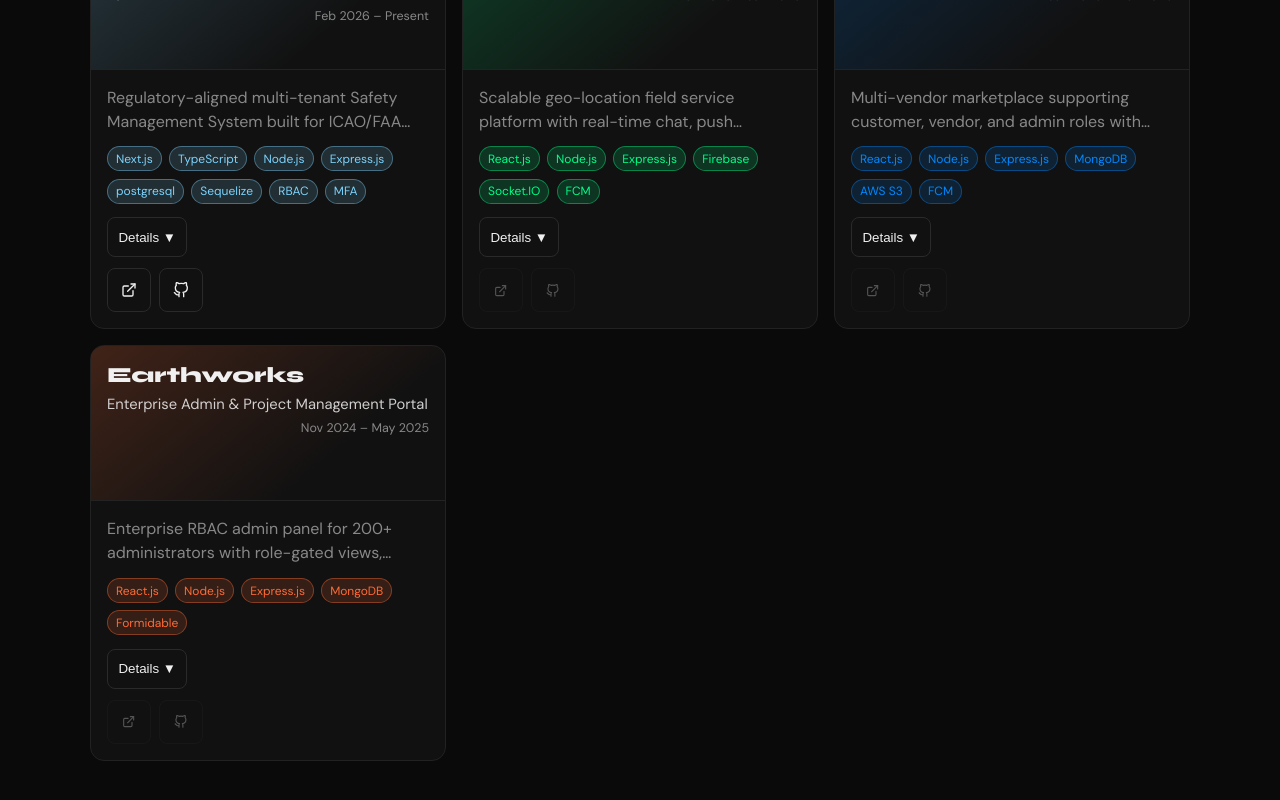
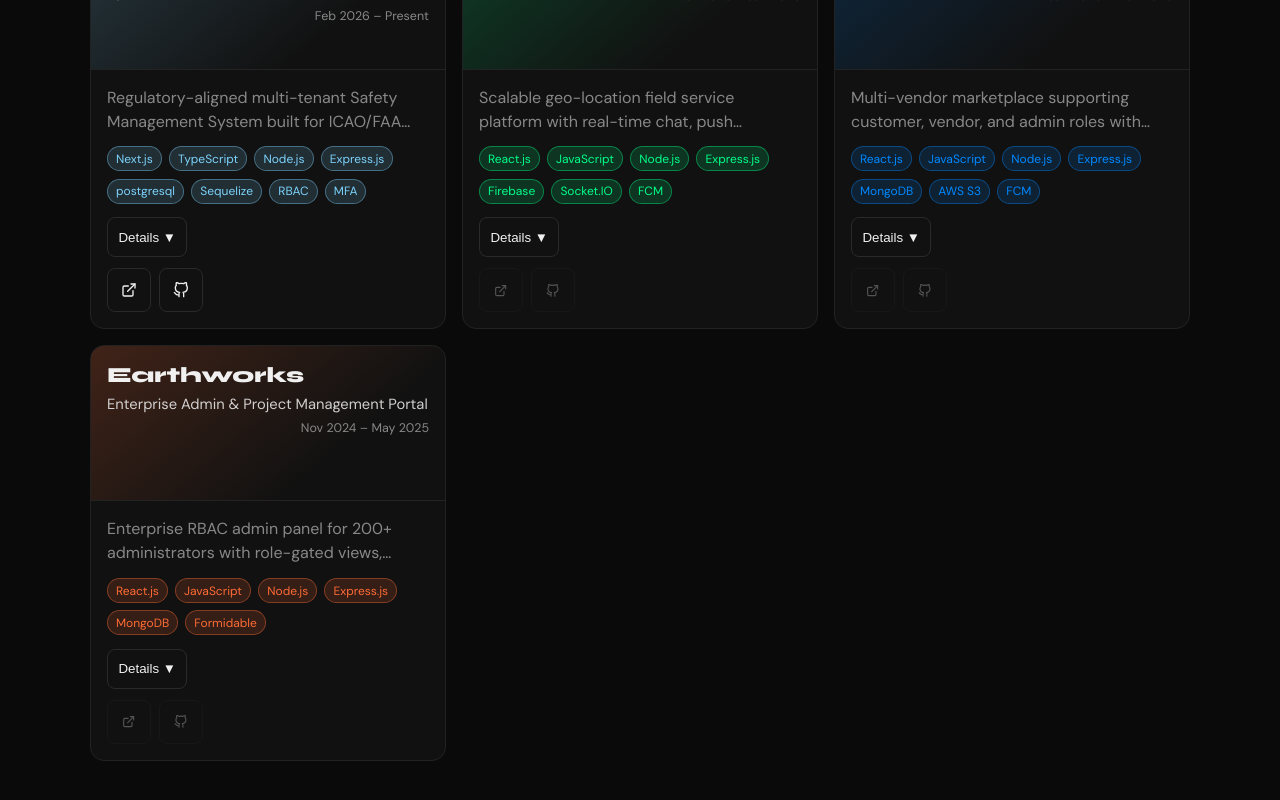
Before and after one commit to amitkumarvishnu/Portfolio, a React (Vite) app in the folder port/: page / in a window 1280 px wide. Shown: the part 3100-3900 px from the top of the page. Built offline with nearby package versions, Linux system fonts and the light colour scheme.

Commit message:
Update portfolioData.js

```diff
--- a/port/src/data/portfolioData.js
+++ b/port/src/data/portfolioData.js
@@ -102,7 +102,7 @@ export const projects = [
       "Engineered real-time chat system via Socket.IO + Firebase Cloud Storage handling 1,000+ daily messages with media upload, zero downtime.",
       "Deployed FCM push notification pipeline to iOS & Android cutting notification delivery from minutes to seconds.",
     ],
-    stack: ["React.js", "Node.js", "Express.js", "Firebase", "Socket.IO", "FCM"],
+    stack: ["React.js", "JavaScript",  "Node.js", "Express.js", "Firebase", "Socket.IO", "FCM"],
     category: "Full Stack",
     color: "#00ff88",
     mainSiteUrl: "",
@@ -121,7 +121,7 @@ export const projects = [
       "Cut media storage costs by 40% using AWS S3 pre-signed URLs with server-side image compression.",
       "Built vendor analytics dashboard that improved operational efficiency by 45%, validated by post-launch surveys.",
     ],
-    stack: ["React.js", "Node.js", "Express.js", "MongoDB", "AWS S3", "FCM"],
+    stack: ["React.js", "JavaScript", "Node.js", "Express.js", "MongoDB", "AWS S3", "FCM"],
     category: "Full Stack",
     color: "#0088ff",
     mainSiteUrl: "",
@@ -140,7 +140,7 @@ export const projects = [
       "Integrated 20+ APIs with secure Formidable-based file upload validation.",
       "Boosted UI performance through lazy loading, cutting initial page load time noticeably in production.",
     ],
-    stack: ["React.js", "Node.js", "Express.js", "MongoDB", "Formidable"],
+    stack: ["React.js", "JavaScript", "Node.js", "Express.js", "MongoDB", "Formidable"],
     category: "Full Stack",
     color: "#ff6b35",
     mainSiteUrl: "",
```
